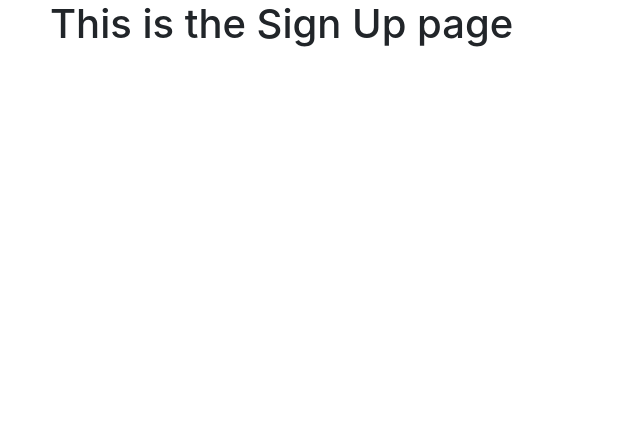
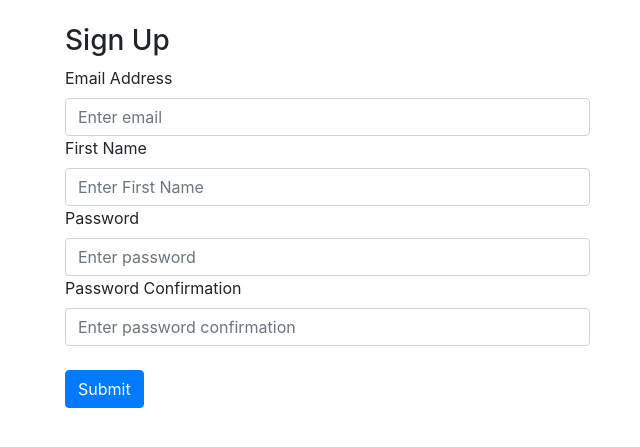
Before and after one commit to KaueReinbold/Reminders-Python, a Flask app: page /sign-up in a window 1280 px wide. Shown: the part 56-503 px from the top of the page, without its empty margins (35-675 px from the left). Run offline with Flask 2, Linux system fonts and the light colour scheme; some libraries are stand-ins or nearby versions.

Commit message:
feat: add sign up form

```diff
--- a/website/templates/sign_up.html
+++ b/website/templates/sign_up.html
@@ -1,4 +1,50 @@
 {% extends 'index.html' %} {% block title %}Sign Up{% endblock %}\ {% block
 content %}
-<h1>This is the Sign Up page</h1>
+
+<br />
+
+<form method="post" class="col-6">
+  <h3>Sign Up</h3>
+  <div class="form-group">
+    <label for="email">Email Address</label>
+    <input
+      type="email"
+      class="form-control"
+      name="email"
+      id="email"
+      placeholder="Enter email"
+    />
+
+    <label for="firstName">First Name</label>
+    <input
+      type="text"
+      class="form-control"
+      name="firstName"
+      id="firstName"
+      placeholder="Enter First Name"
+    />
+
+    <label for="password">Password</label>
+    <input
+      type="password"
+      class="form-control"
+      name="password"
+      id="password"
+      placeholder="Enter password"
+    />
+
+    <label for="passwordConfirmation">Password Confirmation</label>
+    <input
+      type="password"
+      class="form-control"
+      name="passwordConfirmation"
+      id="passwordConfirmation"
+      placeholder="Enter password confirmation"
+    />
+
+    <br />
+
+    <button type="submit" class="btn btn-primary">Submit</button>
+  </div>
+</form>
 {% endblock %}
```
